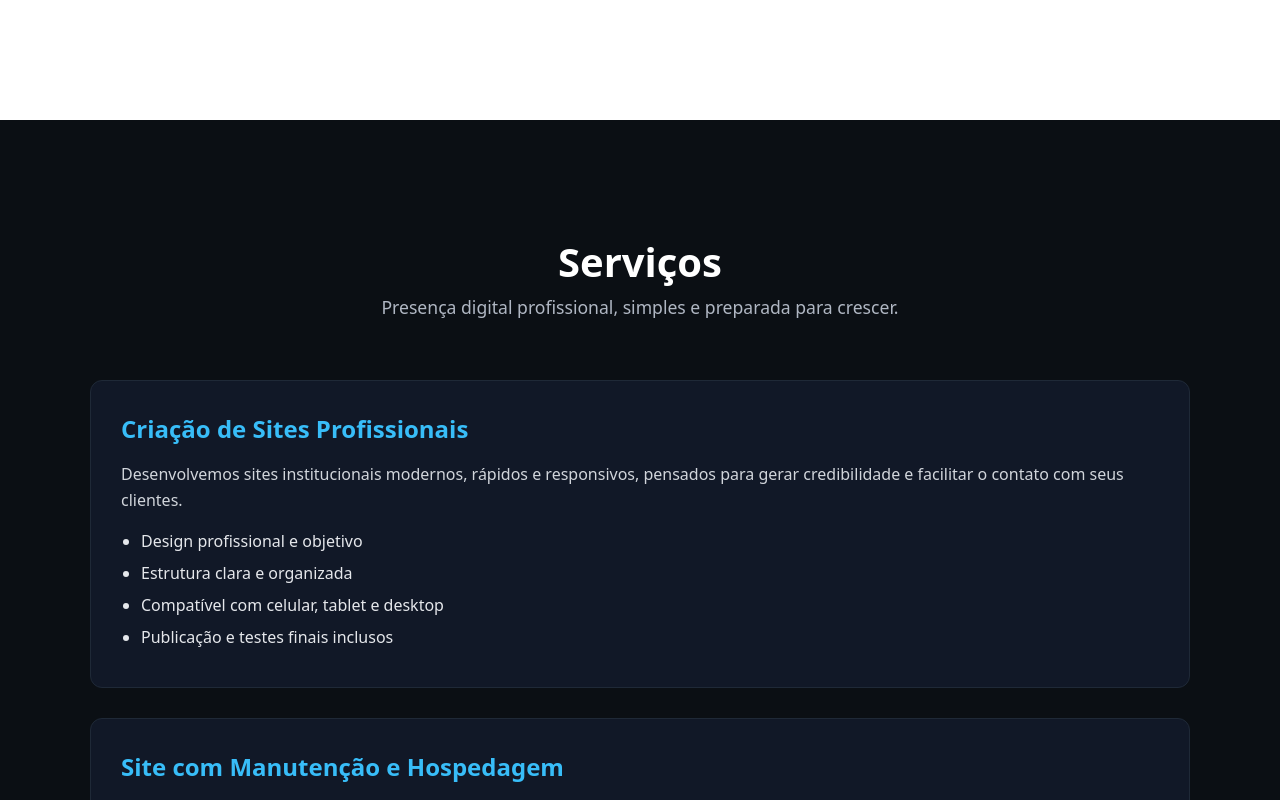
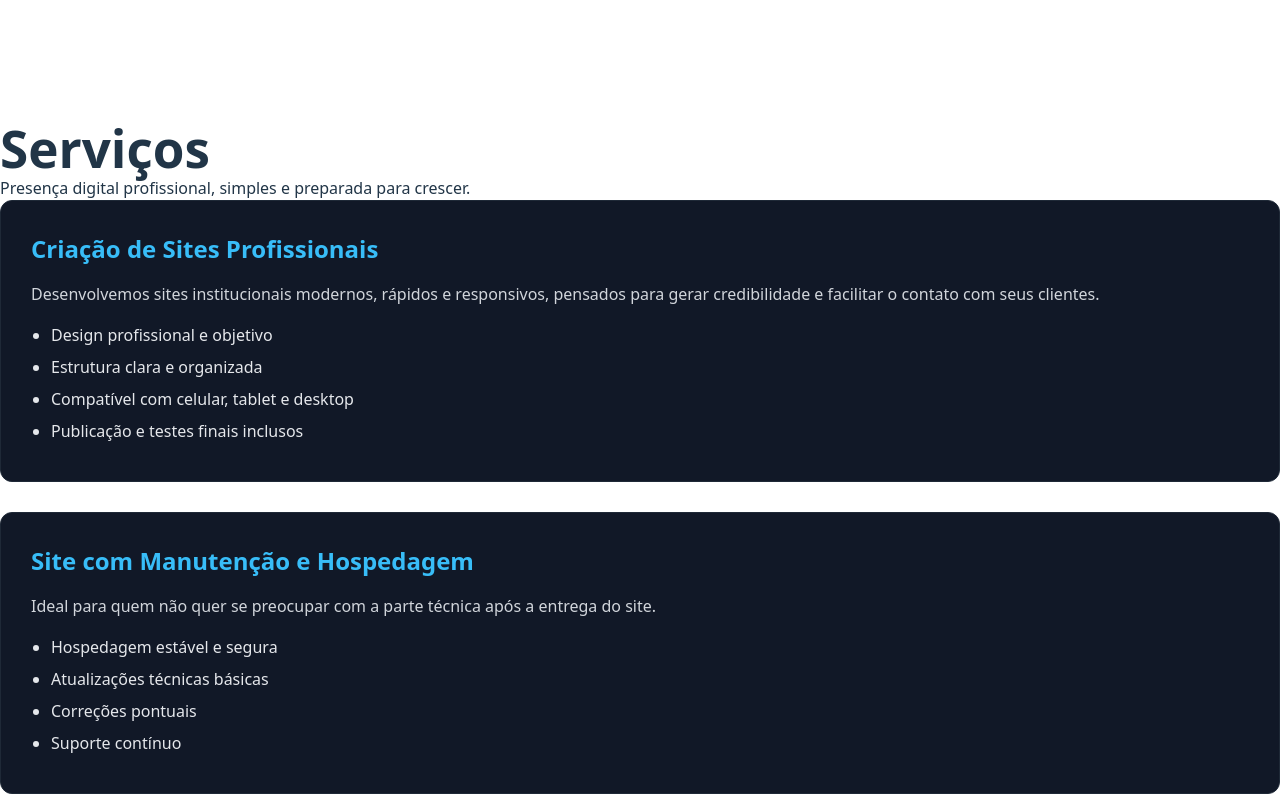
Before and after one commit to OcimarPrado/Frontend-ProjetoA, a React (Vite) app: page / in a window 1280 px wide. Shown: the part 1480-2280 px from the top of the page. Built offline with nearby package versions, Linux system fonts and the light colour scheme; sample sign-in values are in the browser's storage.

Commit message:
Rename section class from 'servico' to 'servicos'

```diff
--- a/src/components/Servico.tsx
+++ b/src/components/Servico.tsx
@@ -4,7 +4,7 @@ import "../styles/servico.css";
 
 const Servico: React.FC = () => {
   return (
-    <section className="servico">
+    <section className="servicos">
       <div className="container">
         <h1>Serviços</h1>
         <p className="subtitle">
```
